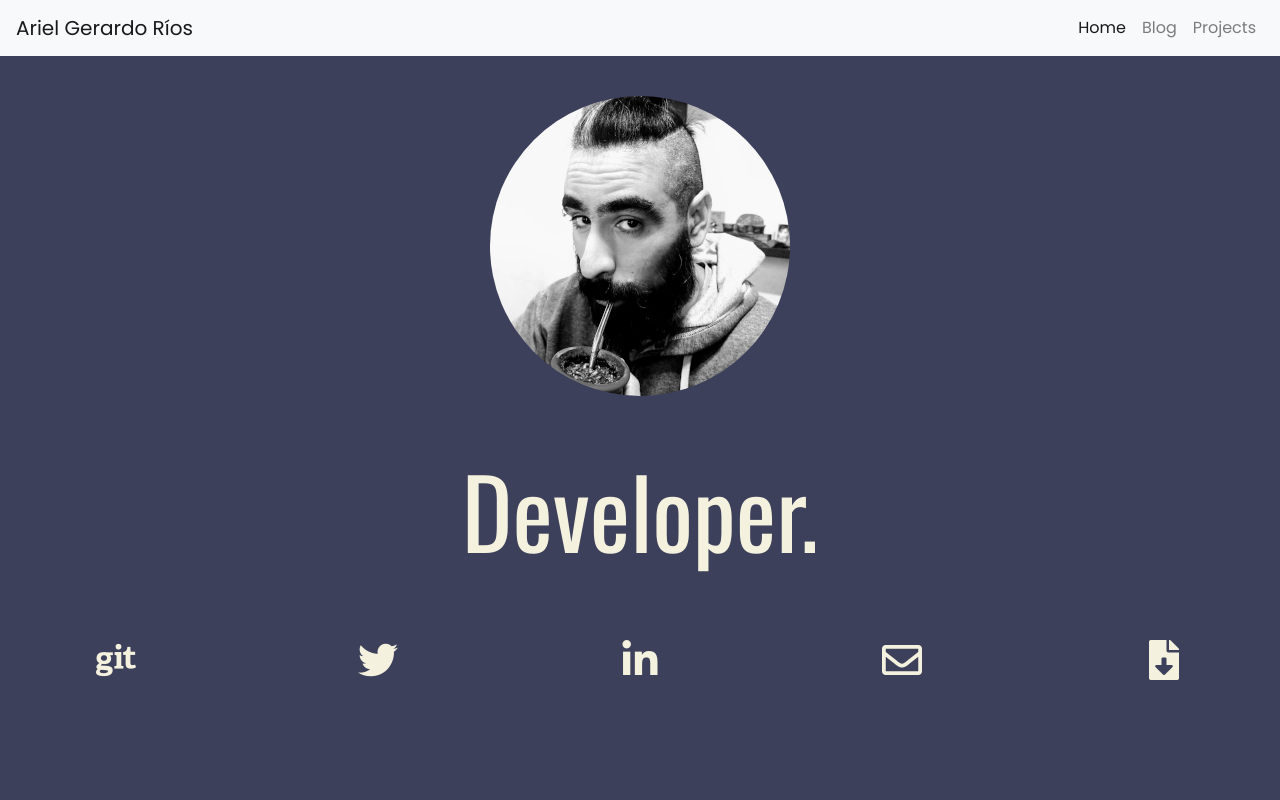
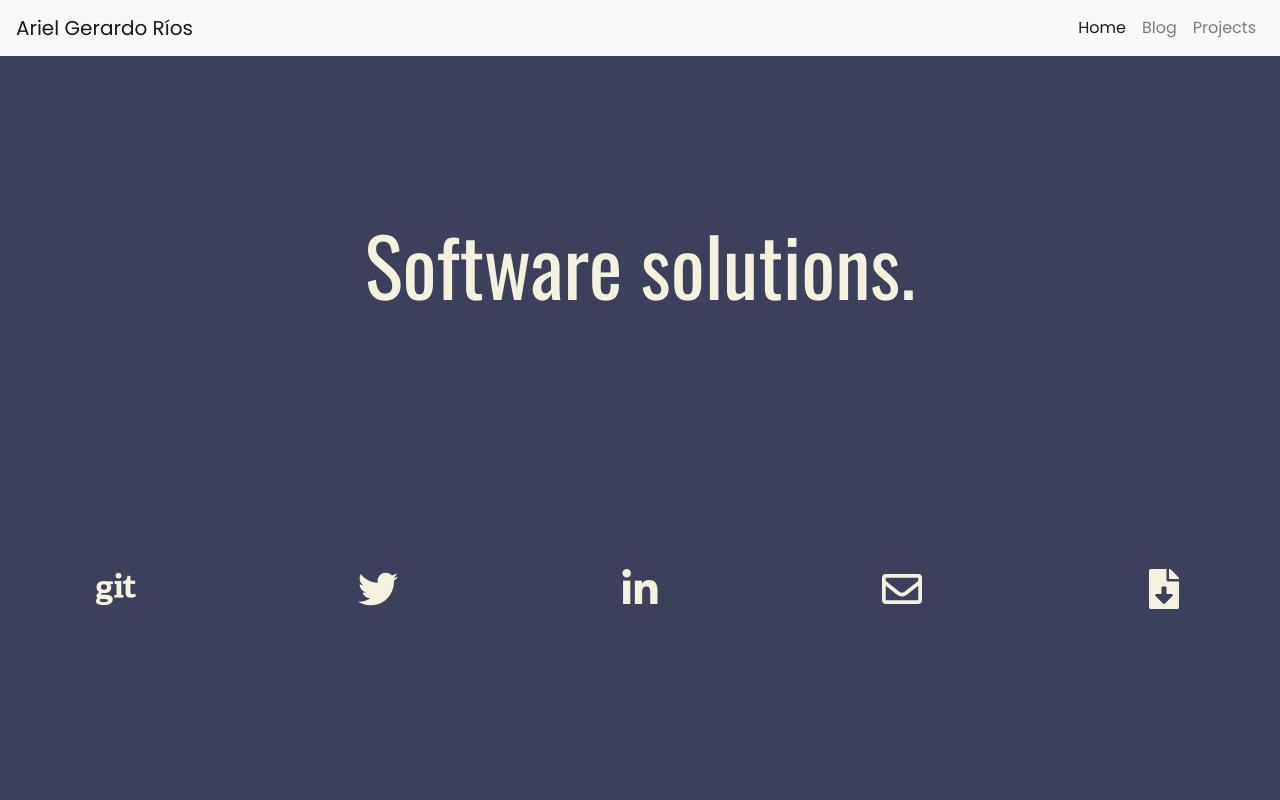
Before and after one commit to ariel17/new-site, a website: page index.html in a window 1280 px wide. Shown: the top 800 px of the page. Drawn offline with nearby package versions, Linux system fonts and the light colour scheme.

Commit message:
Removes title and my image.

```diff
--- a/index.html
+++ b/index.html
@@ -31,13 +31,8 @@
     <div class="container-fluid">
       <div class="container-fluid presentation">
         <div class="row">
-          <div class="col-12">
-            <img class="img-fluid mx-auto d-block rounded-circle" alt="Me" src="./images/me-300x300.png">
-          </div>
-        </div>
-        <div class="row">
           <div class="col text-center">
-            <h1>Developer.</h1>
+            <h1>Software solutions.</h1>
           </div>
         </div>
         <div class="row social">
--- a/scss/custom.scss
+++ b/scss/custom.scss
@@ -28,6 +28,10 @@ h1, h2, h3, h4, h5, h6 {
   font-weight: normal;
 }
 
+.nav {
+    background-color: transparent;
+}
+
 .container-fluid {
     margin: 0;
     padding: 0;
@@ -41,12 +45,12 @@ h1, h2, h3, h4, h5, h6 {
     margin: 0;
     padding: 0;
     .row {
-        padding: 5vh 0 2vh;
+        padding: 20vh 0 10vh;
     }
     background-color: $independence;
     color: $eggshell;
     h1 {
-        font-size: 6em;
+        font-size: 5em;
     }
 }
 
```
Also changed, not shown: public/custom.css.
